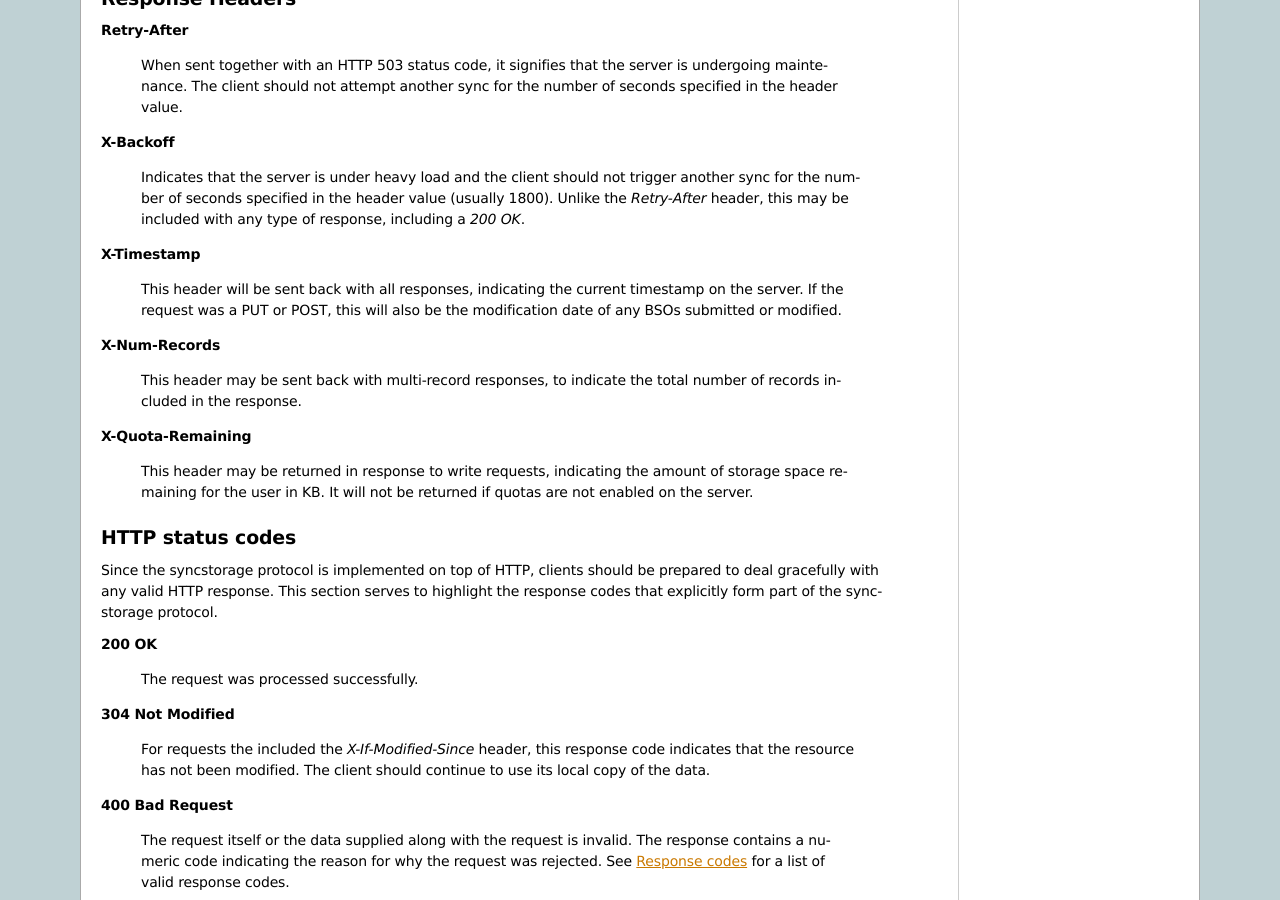
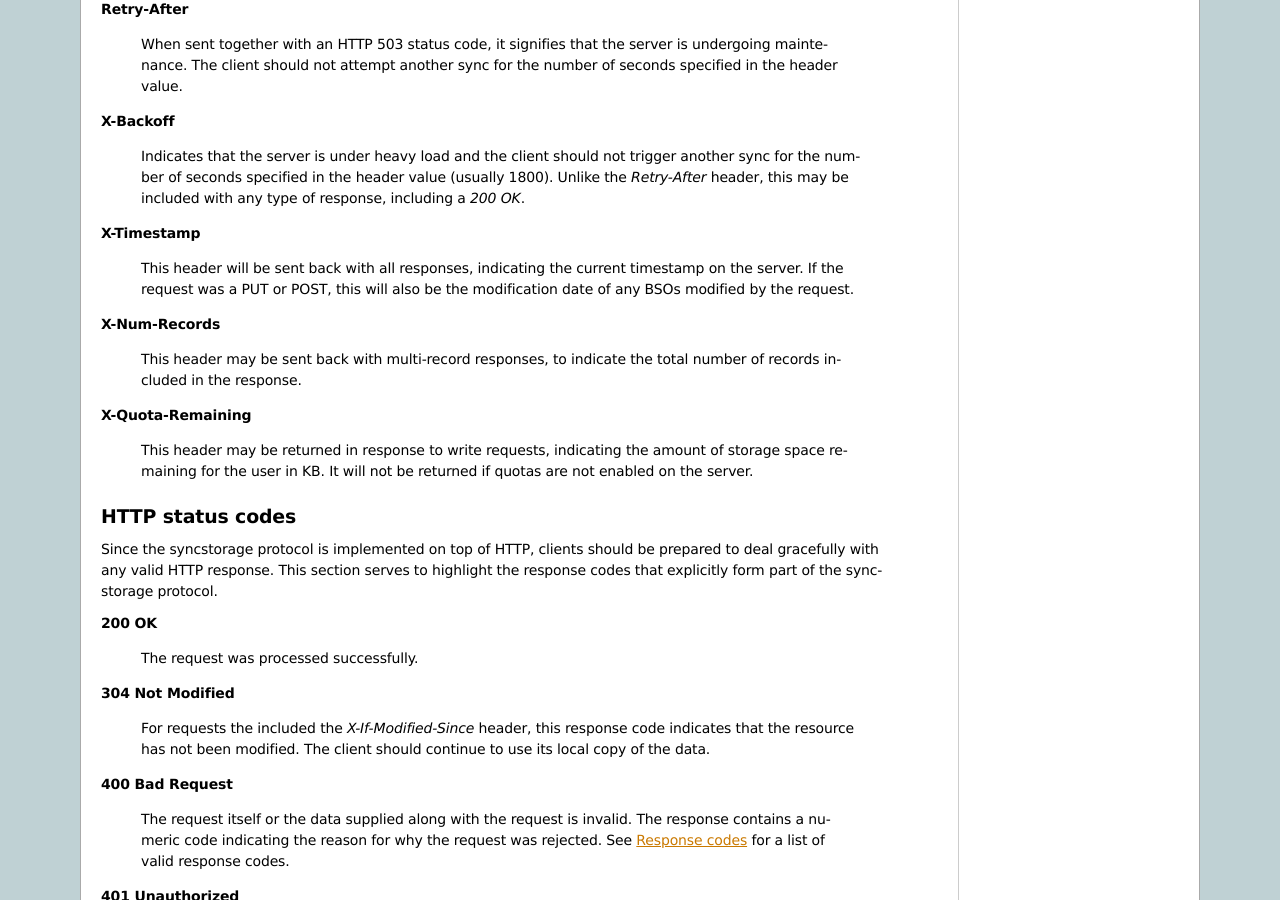
Before and after one commit to mozilla-services/docs, a Sphinx documentation site: the page built from source/storage/apis-2.0.rst, in a window 1280 px wide and 900 px high, scrolled down 5266 px. Built offline with Sphinx 7.4.7, drawn with Linux system fonts in a browser that asks for light colours; some of the changed text lies outside the part shown.

Commit message:
remove "modified" from response to POST /storage/<collection>.
This information is already present in the X-Timestamp header,
no need to repeat it in the response body.

```diff
--- a/source/storage/apis-2.0.rst
+++ b/source/storage/apis-2.0.rst
@@ -392,7 +391,7 @@
 
     This header will be sent back with all responses, indicating the current
     timestamp on the server. If the request was a PUT or POST, this will
-    also be the modification date of any BSOs submitted or modified.
+    also be the modification date of any BSOs modified by the request.
 
 **X-Num-Records**
 
@@ -514,6 +513,9 @@
   to process objects as they are received, and to error out partway through
   consuming the objects.
 
+* The **POST /storage/collection** request no longer returns **modified** as
+  part of its output, since this is available in the *X-Timestamp* header.
+
 * The **application/whoisi** output format has been removed.
 
 * The *X-If-Modified-Since* header has been added.
```
Also changed, not shown: other parts of source/storage/apis-2.0.rst (+0 -1 lines).
